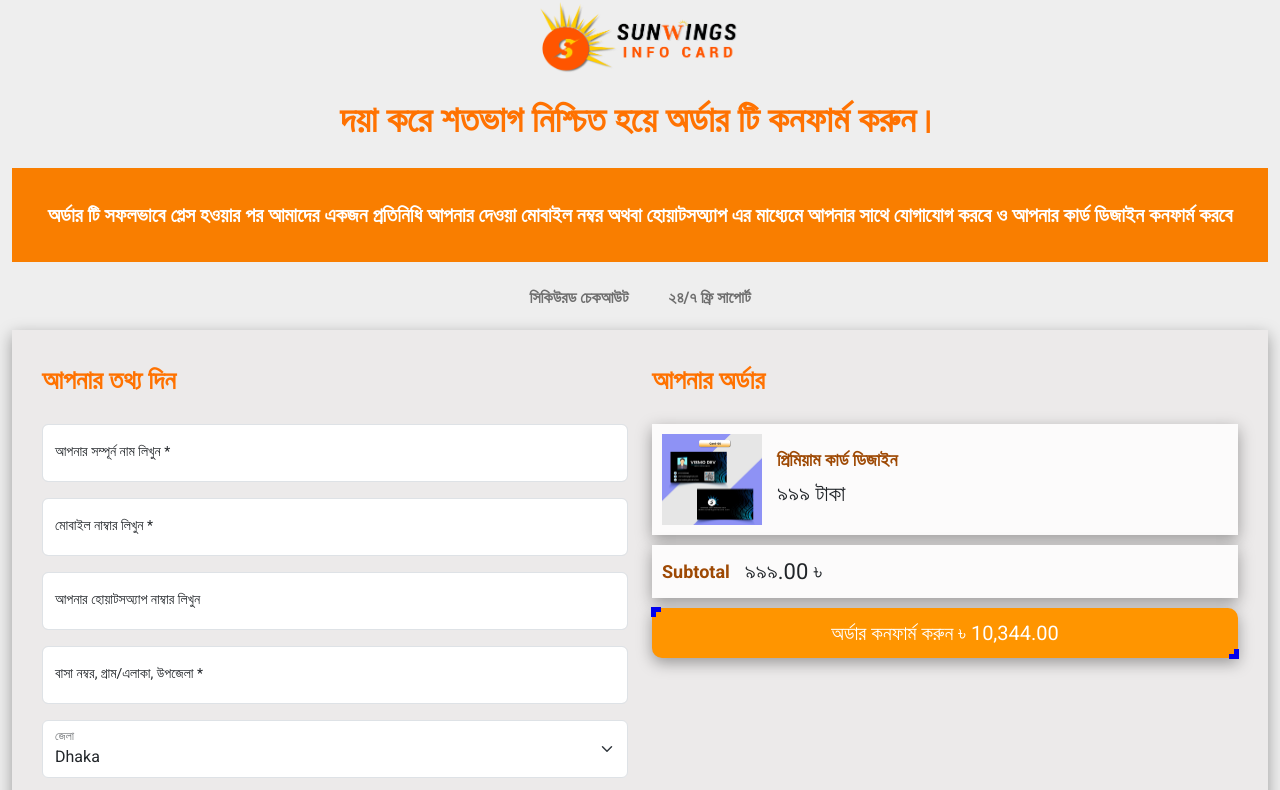
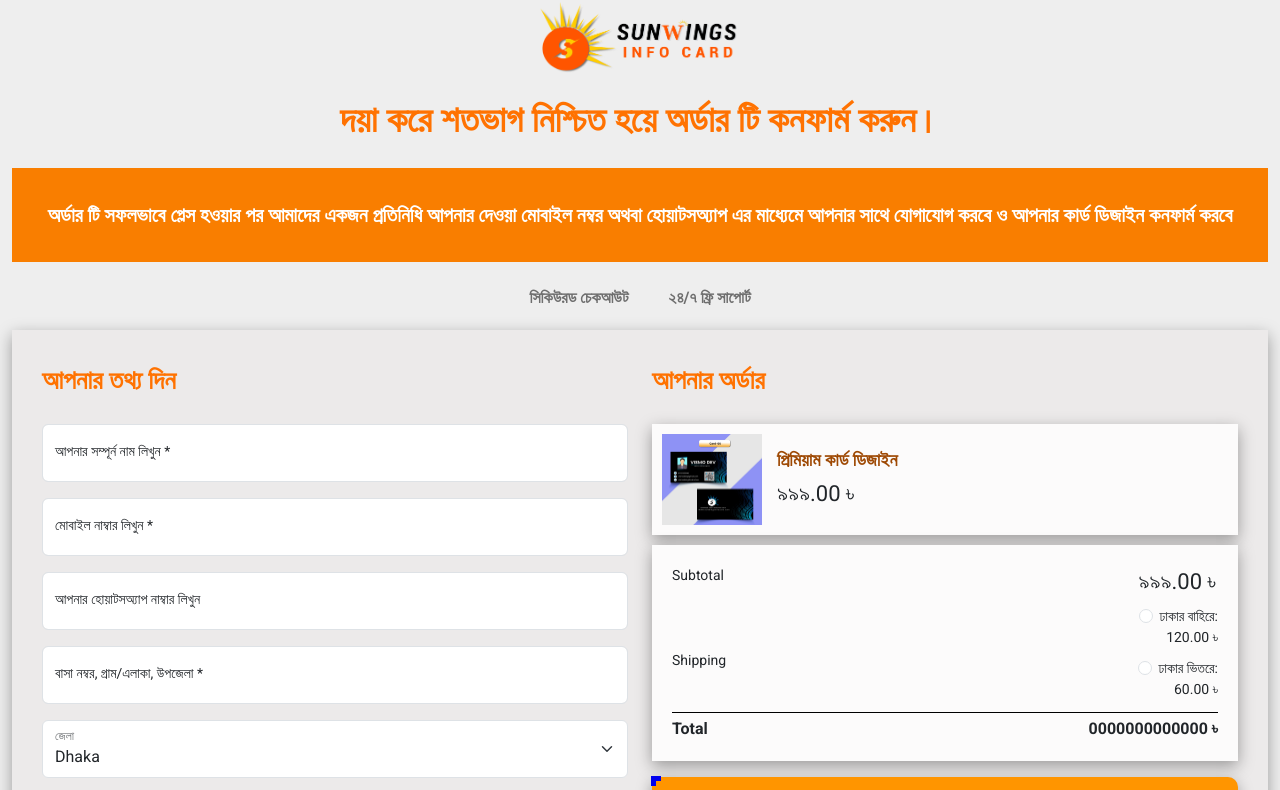
Before and after one commit to mshipan/sunwings-smart-business-card, a React (Vite) app: page /order in a window 1280 px wide. Shown: the top 790 px of the page. Built offline with nearby package versions, Linux system fonts and the light colour scheme; no server answers.

Commit message:
Order page Amount add

```diff
--- a/src/pages/order/Order.css
+++ b/src/pages/order/Order.css
@@ -16,3 +16,34 @@
 .order_text span{
   font-size: 22px;
 }
+.subtotalContain{
+  display: flex;
+  justify-content: space-between;
+}
+.subtotalItem{
+  padding: 20px;
+  background: #fcfbfb;
+  box-shadow: rgba(0, 0, 0, 0.35) 0px 5px 15px;
+}
+.subtotalItem label {
+  display: flex;
+  flex-direction: column;
+  align-items: end;
+}
+.subtotalItem label span{
+  font-size: 14px;
+}
+.subtotalItem .form-check-input:checked {
+  background-color: rgb(255, 149, 0);
+  border-color: #ffd100;
+}
+.totalAmount {
+  font-size: 16px;
+  font-weight: 600;
+  margin-top: 10px;
+  border-top: 1px solid #000000;
+}
+.totalAmount p{
+  font-size: 16px;
+  font-weight: 600;
+}
--- a/src/pages/order/Order.jsx
+++ b/src/pages/order/Order.jsx
@@ -128,13 +128,38 @@ const Order = () => {
                     <img src={selectCard} alt="selectCard" />
                     <div className="order_text">
                       <h2 className="text">প্রিমিয়াম কার্ড ডিজাইন</h2>
-                      <span>৯৯৯ টাকা</span>
+                      <span>৯৯৯.00 ৳</span>
                     </div>
                   </div>
-                  <div className="your_order_item d-flex ">
-                    <h2 className="text">Subtotal</h2>
-                    <div className="order_text">
-                      <span>৯৯৯.00 ৳</span>
+                  <div className="subtotalItem mb-3">
+                    <div className="subtotalContain">
+                      <p>Subtotal</p>
+                      <div className="order_text ">
+                        <span>৯৯৯.00 ৳</span>
+                        <div class="form-check mt-2">
+                          <input class="form-check-input" type="radio" name="flexRadioDefault" id="flexRadioDefault1"/>
+                          <label class="form-check-label" for="flexRadioDefault1">
+                            <span>ঢাকার বাহিরে: </span>
+                            <span>120.00 ৳</span>
+                          </label>
+                        </div>
+                      </div>
+                    </div>
+                    <div className="subtotalContain">
+                      <p>Shipping</p>
+                      <div class="form-check mt-2">
+                        <input class="form-check-input" type="radio" name="flexRadioDefault" id="flexRadioDefault2"/>
+                        <label class="form-check-label" for="flexRadioDefault2">
+                          <span>ঢাকার ভিতরে:</span>
+                          <span>60.00 ৳</span>
+                        </label>
+                      </div>
+                    </div>
+                    <div className="totalAmount">
+                      <div className="subtotalContain mt-1">
+                        <p>Total</p>
+                        <span>0000000000000 ৳</span>
+                      </div>
                     </div>
                   </div>
                   <button type="submit" className="btn3">
```
Lines whose indentation alone changed are shown as unchanged.
